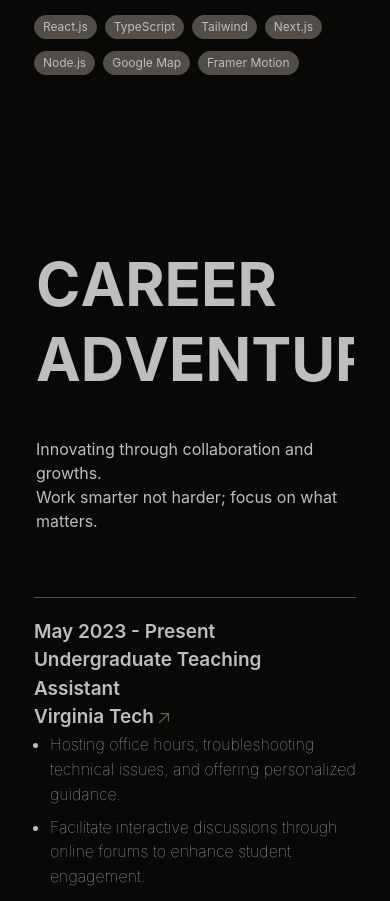
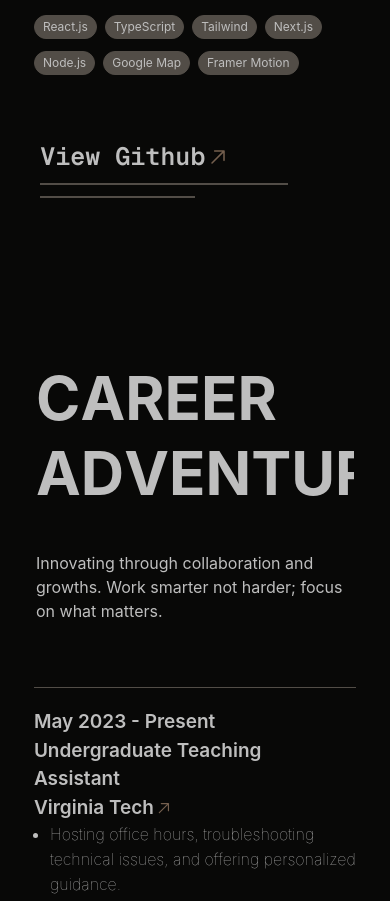
Before and after one commit to tadiday/Website-Portfolio, a Next.js app: page / in a window 390 px wide. Shown: the part 3868-4769 px from the top of the page. Built offline with nearby package versions, Linux system fonts and the light colour scheme.

Commit message:
update layout and animation

```diff
--- a/src/components/Experience.tsx
+++ b/src/components/Experience.tsx
@@ -284,8 +284,8 @@ const Experience = () => {
               viewport={{ once: true, amount: 0.1 }} // Only animates once, triggers at 20% visibility
               transition={{ duration: 0.75, delay: 1.5 }}
             >
-              <span>Innovating through collaboration and growths.</span>
-              <span>Work smarter not harder; focus on what matters.</span>
+              Innovating through collaboration and growths. Work smarter not
+              harder; focus on what matters.
             </motion.span>
           </div>
         </div>
@@ -300,22 +300,22 @@ const Experience = () => {
                     font-semibold md:grid md:grid-cols-12 md:justify-between md:gap-x-4
                     hover:shadow-md transition-all duration-300 ease-in-out hover:opacity-100 "
                   >
-                    <motion.span
-                      initial={{ opacity: 0, x: 100 }} // Start offscreen to the right
-                      whileInView={{ opacity: 1, x: 0 }} // Animate when in viewport
-                      viewport={{ once: true, amount: 0.2 }} // Only animates once, triggers at 20% visibility
-                      transition={{ duration: 1.5, ease: "easeOut" }}
-                      className="sm:col-span-3 sm:col-start-1 gap-x-5 sm:py-4"
-                    >
-                      <div className="top-0 flex items-center col-span-5 col-start-1 gap-x-5">
+                    <span className="sm:col-span-3 sm:col-start-1 gap-x-5 sm:py-4">
+                      <motion.div
+                        initial={{ opacity: 0, x: 100 }} // Start offscreen to the right
+                        whileInView={{ opacity: 1, x: 0 }} // Animate when in viewport
+                        viewport={{ once: true, amount: 0.2 }} // Only animates once, triggers at 20% visibility
+                        transition={{ duration: 1.5, ease: "easeOut" }}
+                        className="top-0 flex items-center col-span-5 col-start-1 gap-x-5"
+                      >
                         <span className="hidden sm:flex">
                           {job.image && (
                             <job.image className="text-[#866A44]" />
                           )}
                         </span>
                         {job.date}
-                      </div>
-                    </motion.span>
+                      </motion.div>
+                    </span>
 
                     <motion.h3
                       initial={{ opacity: 0, x: 100 }} // Start offscreen to the right
@@ -379,6 +379,7 @@ const Experience = () => {
                   </div>
                 </div>
               ))}
+
               <div
                 className="flex border-[#524D47] justify-start gap-x-2 text-left text-[25px] p-[2%]
                     font-semibold md:grid md:grid-cols-12 md:justify-between md:gap-x-4
--- a/src/components/Projects.tsx
+++ b/src/components/Projects.tsx
@@ -472,9 +472,10 @@ const Project = () => {
         </motion.div>
 
         {/* Mobile Version */}
-        <motion.div className="block sm:hidden pr-[5%] pb-[5%] pl-[5%] rounded-t-3xl min-h-screen">
+        <div className="block sm:hidden pr-[5%] pb-[5%] pl-[5%] rounded-t-3xl min-h-screen">
           <div className="w-full pt-16">
             <div className="flex flex-col justify-between gap-y-10 sm:border-t sm:border-[#524D47]">
+              {/* Portfolio */}
               <div className="sticky top-0 bg-[#080807] pb-[2em] flex flex-row flex-wrap gap-y-14">
                 {projects.map((project, index) => (
                   <div
@@ -555,10 +556,40 @@ const Project = () => {
                     </div>
                   </div>
                 ))}
+
+                {/* Button Section */}
+
+                <div
+                  className="flex border-[#524D47] justify-start gap-x-2 text-left text-[25px] p-[2%]
+                          font-semibold md:grid md:grid-cols-12 md:justify-between md:gap-x-4
+                          hover:shadow-md transition-all duration-300 ease-in-out hover:opacity-100 group/link group/title w-full "
+                >
+                  <a
+                    href="https://github.com/tadiday"
+                    target="_blank"
+                    className="w-full col-span-2 col-start-6 text-[25px]"
+                  >
+                    <span className="inline-block group-hover/title:text-[#967A54] text-[25px] font-mono">
+                      View Github
+                    </span>
+                    <GoArrowUpRight
+                      className="inline-block text-[#745f4e] group-hover/title:text-[#967A54]
+                                transition-transform duration-300 ease-in-out group-hover/link:-translate-y-1 group-hover/link:translate-x-1"
+                    />
+                    <div className="flex flex-col h-full mt-2 col-span-2 col-start-6">
+                      <div className="flex flex-col h-full -mb-5">
+                        <div className=" w-[80%] h-[2px] bg-home"></div>
+                      </div>
+                      <div className="flex flex-col h-full">
+                        <div className=" w-[50%] h-[2px] bg-home"></div>
+                      </div>
+                    </div>
+                  </a>
+                </div>
               </div>
             </div>
           </div>
-        </motion.div>
+        </div>
       </div>
     </section>
   );
```
